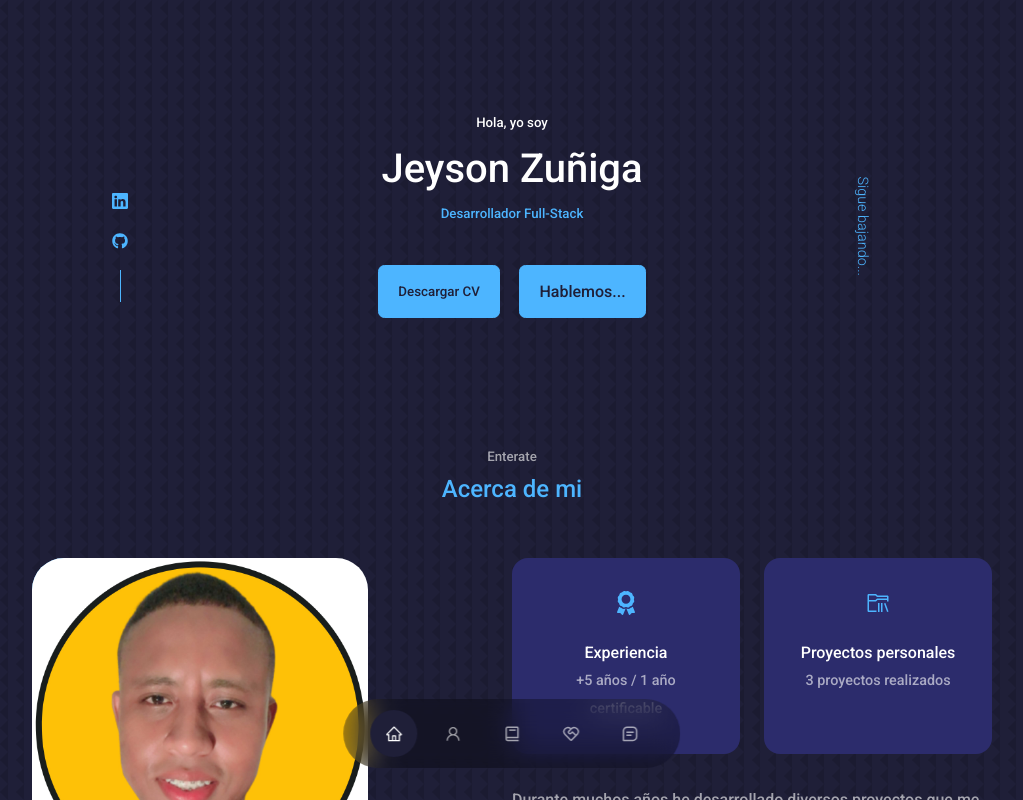
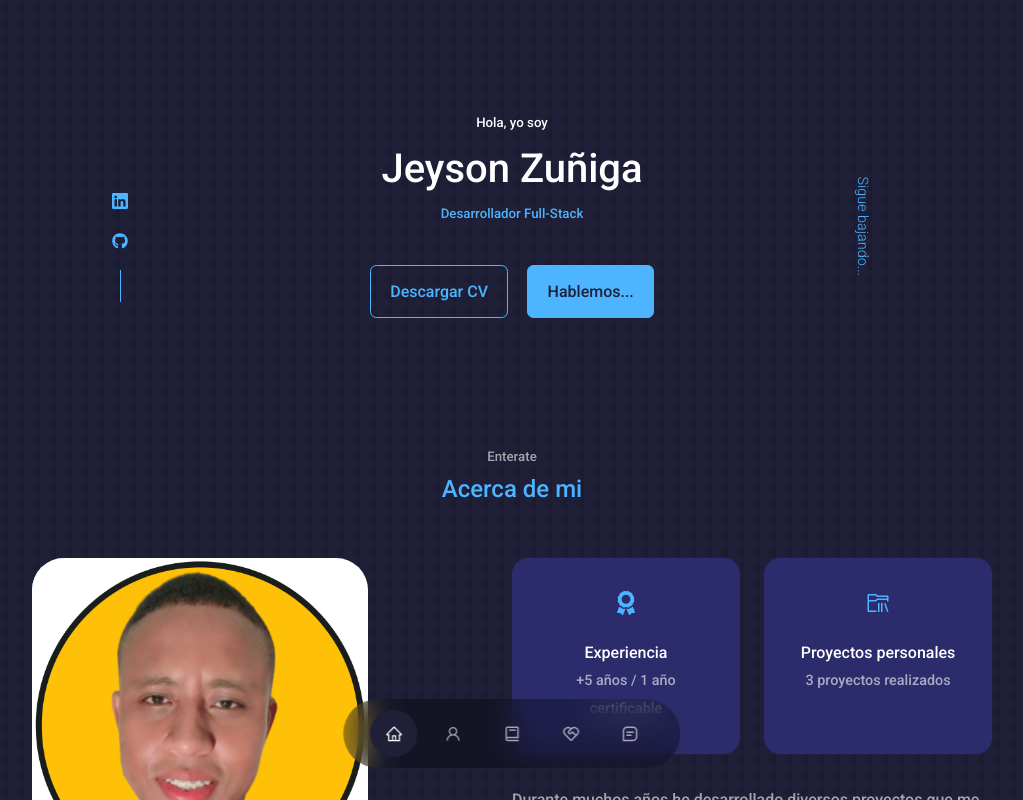
Before and after one commit to JeyZG/Portafolio, a React (Create React App) app: page / in a window 1280 px wide. Shown: the top 800 px of the page, without its empty margins (128-1151 px from the left). Built offline with nearby package versions, Linux system fonts and the light colour scheme.

Commit message:
Update CTA.jsx

```diff
--- a/src/components/header/CTA.jsx
+++ b/src/components/header/CTA.jsx
@@ -4,21 +4,29 @@ import fileSaver from "file-saver";
 
 //function for saving file
 const saveCV = () => {
-    console.log(process.env.REACT_APP_CLIENT_URL)
-    fileSaver.saveAs(process.env.REACT_APP_CLIENT_URL + CV, "JeysonZunigaCV.pdf");
-
+    console.log(process.env.REACT_APP_CLIENT_URL);
+    fileSaver.saveAs(
+        process.env.REACT_APP_CLIENT_URL + CV,
+        "JeysonZunigaCV.pdf"
+    );
 };
 
 const CTA = () => {
     return (
         <div className="cta">
-            {/* <a href={CV} download className="btn">
+            <a href={CV} download className="btn">
+                Descargar CV
+            </a>
+            {/* <button onClick={saveCV} className="btn btn-primary">
+                Descargar CV
+            </button> */}
+            {/* <a
+                href="../../assets/JeysonZunigaCV.pdf"
+                className="btn btn-primary"
+                download
+            >
                 Descargar CV
             </a> */}
-            <button onClick={saveCV} className="btn btn-primary">
-                Descargar CV
-            </button>
-            {/* <Link to="../../../public/cv/JeysonZunigaCV.pdf" target="_blank" className="btn btn-primary" download>Descargar CV</Link> */}
             <a href="#contact" className="btn btn-primary">
                 Hablemos...
             </a>
```
